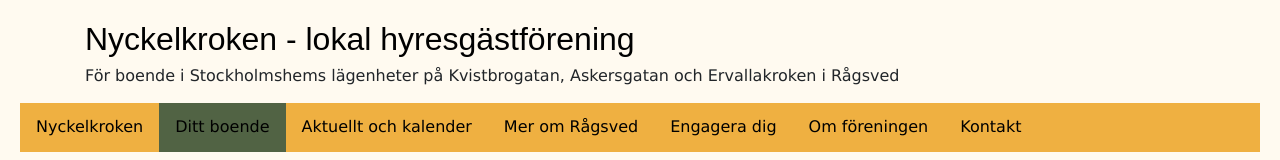
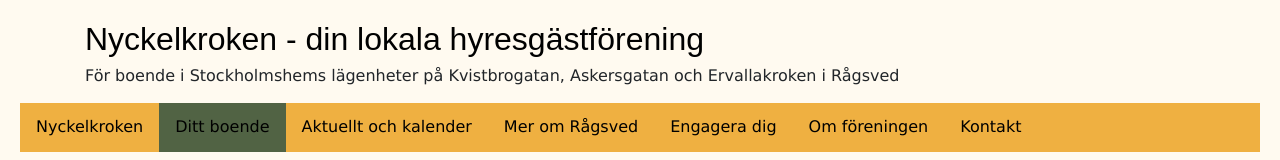
Before and after one commit to LoveItLeea/Nyckelkroken, a plain HTML site: page Ditt_boende.html in a window 1280 px wide. Shown: the top 160 px of the page. Drawn offline with nearby package versions, Linux system fonts and the light colour scheme.

Commit message:
lite txt uppdateringar

```diff
--- a/Ditt_boende.html
+++ b/Ditt_boende.html
@@ -21,7 +21,7 @@
 <body>
   <div class="header">
     <div class="container">
-      <h1 id=headerrubrik>Nyckelkroken - lokal hyresgästförening</h1>
+      <h1 id=headerrubrik>Nyckelkroken - din lokala hyresgästförening</h1>
       <p>För boende i Stockholmshems lägenheter på Kvistbrogatan, Askersgatan och Ervallakroken i Rågsved</p>
     </div>
     <div id="topnav">
```
Also changed, not shown: Aktuellt_och_kalender.html (+1 -1 lines), Boka_lokaler.html (+1 -1 lines), Natur_och_kultur_i_Ragsved.html (+1 -1 lines), engagera_dig.html (+1 -1 lines), mer_om_ragsved.html (+1 -1 lines).
